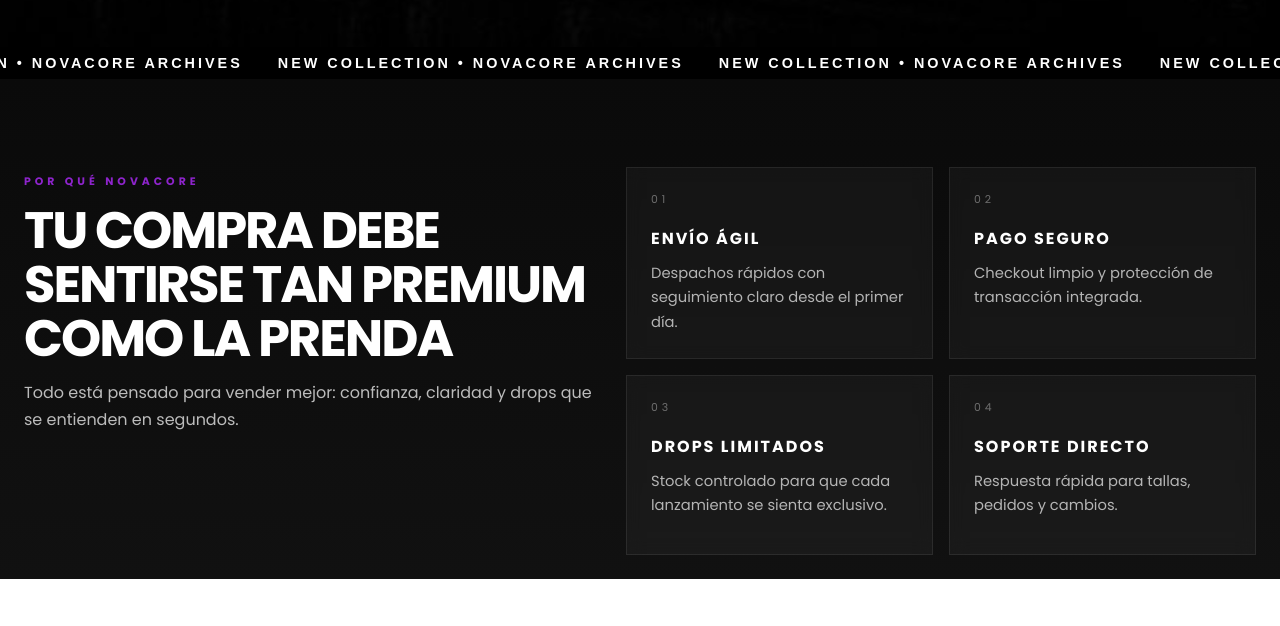
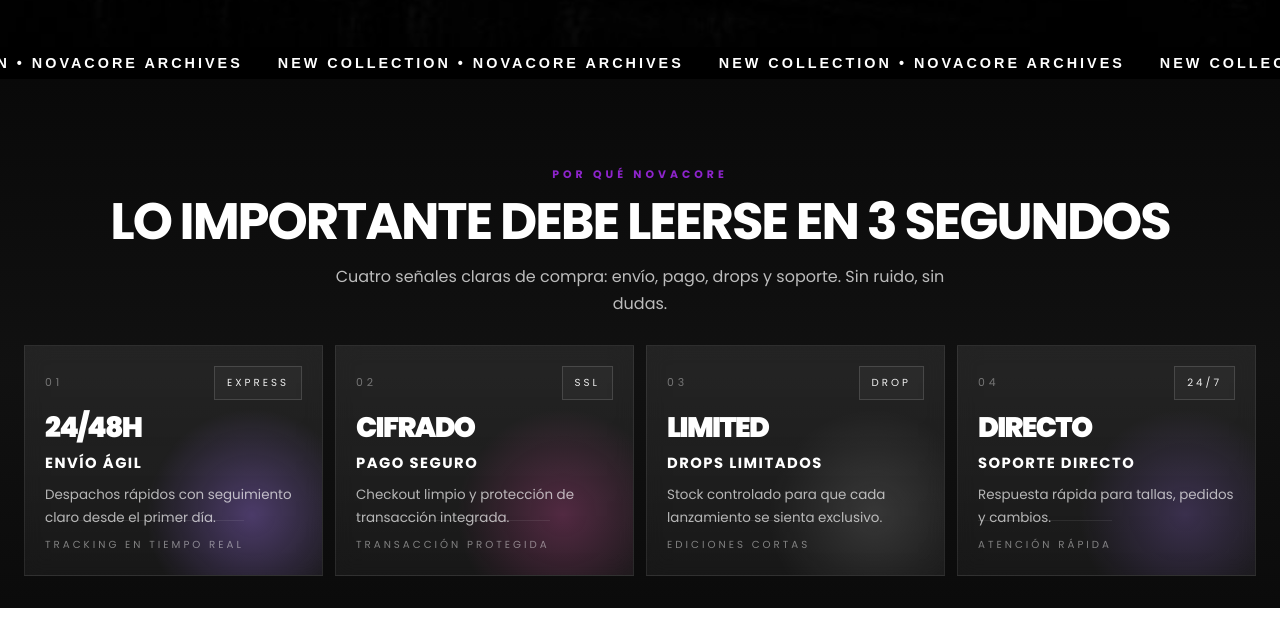
Before and after one commit to manuelamosqueraar/NovaCore, a plain HTML site: page index.html in a window 1280 px wide. Shown: the part 753-1379 px from the top of the page. Drawn offline with nearby package versions, Linux system fonts and the light colour scheme.

Commit message:
Actualizacion

```diff
--- a/index.html
+++ b/index.html
@@ -98,30 +98,50 @@
     <div class="trust-strip-grid">
         <div class="section-heading trust-strip-copy">
             <span class="section-kicker">POR QUÉ NOVACORE</span>
-            <h2>Tu compra debe sentirse tan premium como la prenda</h2>
-            <p>Todo está pensado para vender mejor: confianza, claridad y drops que se entienden en segundos.</p>
+            <h2>Lo importante debe leerse en 3 segundos</h2>
+            <p>Cuatro señales claras de compra: envío, pago, drops y soporte. Sin ruido, sin dudas.</p>
         </div>
 
         <div class="trust-strip-cards">
             <article class="trust-card">
-                <span class="trust-index">01</span>
+                <div class="trust-card-top">
+                    <span class="trust-index">01</span>
+                    <span class="trust-chip">EXPRESS</span>
+                </div>
+                <div class="trust-stat">24/48H</div>
                 <h3>Envío ágil</h3>
                 <p>Despachos rápidos con seguimiento claro desde el primer día.</p>
+                <span class="trust-foot">Tracking en tiempo real</span>
             </article>
             <article class="trust-card">
-                <span class="trust-index">02</span>
+                <div class="trust-card-top">
+                    <span class="trust-index">02</span>
+                    <span class="trust-chip">SSL</span>
+                </div>
+                <div class="trust-stat">CIFRADO</div>
                 <h3>Pago seguro</h3>
                 <p>Checkout limpio y protección de transacción integrada.</p>
+                <span class="trust-foot">Transacción protegida</span>
             </article>
             <article class="trust-card">
-                <span class="trust-index">03</span>
+                <div class="trust-card-top">
+                    <span class="trust-index">03</span>
+                    <span class="trust-chip">DROP</span>
+                </div>
+                <div class="trust-stat">LIMITED</div>
                 <h3>Drops limitados</h3>
                 <p>Stock controlado para que cada lanzamiento se sienta exclusivo.</p>
+                <span class="trust-foot">Ediciones cortas</span>
             </article>
             <article class="trust-card">
-                <span class="trust-index">04</span>
+                <div class="trust-card-top">
+                    <span class="trust-index">04</span>
+                    <span class="trust-chip">24/7</span>
+                </div>
+                <div class="trust-stat">DIRECTO</div>
                 <h3>Soporte directo</h3>
                 <p>Respuesta rápida para tallas, pedidos y cambios.</p>
+                <span class="trust-foot">Atención rápida</span>
             </article>
         </div>
     </div>
--- a/style.css
+++ b/style.css
@@ -806,8 +806,8 @@
 
 /* --- BLOQUE DE CONFIANZA / CONVERSIÓN --- */
 .trust-strip {
-    padding: 88px 0 24px;
-    background: linear-gradient(180deg, #0a0a0a 0%, #111111 100%);
+    padding: 88px 0 32px;
+    background: linear-gradient(180deg, #090909 0%, #111111 55%, #0b0b0b 100%);
     color: #ffffff;
 }
 
@@ -815,58 +815,147 @@
     width: min(var(--nc-max-width), calc(100% - 48px));
     margin: 0 auto;
     display: grid;
-    grid-template-columns: 0.95fr 1.05fr;
-    gap: 32px;
+    grid-template-columns: 1fr;
+    gap: 28px;
     align-items: start;
+}
+
+.trust-strip-copy {
+    display: flex;
+    flex-direction: column;
+    align-items: center;
+    text-align: center;
 }
 
 .trust-strip-copy p {
     color: rgba(255, 255, 255, 0.72);
     max-width: 40rem;
+    margin-left: auto;
+    margin-right: auto;
 }
 
 .trust-strip-cards {
     display: grid;
-    grid-template-columns: repeat(2, minmax(0, 1fr));
-    gap: 16px;
+    grid-template-columns: repeat(4, minmax(0, 1fr));
+    gap: 12px;
+    width: 100%;
 }
 
 .trust-card {
-    min-height: 180px;
-    padding: 24px;
+    position: relative;
+    overflow: hidden;
+    min-height: 230px;
+    padding: 20px;
     border: 1px solid rgba(255, 255, 255, 0.08);
-    background: rgba(255, 255, 255, 0.04);
-    backdrop-filter: blur(8px);
-    transition: transform 0.25s ease, border-color 0.25s ease, background 0.25s ease;
+    background:
+        linear-gradient(180deg, rgba(255, 255, 255, 0.05), rgba(255, 255, 255, 0.02)),
+        rgba(255, 255, 255, 0.03);
+    backdrop-filter: blur(10px);
+    transition: transform 0.25s ease, border-color 0.25s ease, background 0.25s ease, box-shadow 0.25s ease;
+}
+
+.trust-card::before {
+    content: "";
+    position: absolute;
+    inset: auto -40px -50px auto;
+    width: 220px;
+    height: 220px;
+    border-radius: 50%;
+    background: radial-gradient(circle, rgba(255, 255, 255, 0.10), transparent 68%);
+    pointer-events: none;
+}
+
+.trust-card:nth-child(1)::before {
+    background: radial-gradient(circle, rgba(168, 120, 255, 0.34), transparent 68%);
+}
+
+.trust-card:nth-child(2)::before {
+    background: radial-gradient(circle, rgba(255, 85, 187, 0.24), transparent 68%);
+}
+
+.trust-card:nth-child(3)::before {
+    background: radial-gradient(circle, rgba(255, 255, 255, 0.12), transparent 68%);
+}
+
+.trust-card:nth-child(4)::before {
+    background: radial-gradient(circle, rgba(168, 120, 255, 0.22), transparent 68%);
 }
 
 .trust-card:hover {
-    transform: translateY(-2px);
+    transform: translateY(-4px);
     border-color: rgba(255, 255, 255, 0.18);
-    background: rgba(255, 255, 255, 0.06);
-}
-
-.trust-card .trust-index {
-    display: block;
-    margin-bottom: 18px;
+    box-shadow: 0 24px 60px rgba(0, 0, 0, 0.25);
+}
+
+.trust-card-top {
+    display: flex;
+    align-items: center;
+    justify-content: space-between;
+    gap: 12px;
+    position: relative;
+    z-index: 1;
+}
+
+.trust-index {
     font-size: 0.68rem;
     letter-spacing: 4px;
     text-transform: uppercase;
     color: rgba(255, 255, 255, 0.38);
 }
 
+.trust-chip {
+    display: inline-flex;
+    align-items: center;
+    justify-content: center;
+    padding: 8px 12px;
+    border: 1px solid rgba(255, 255, 255, 0.14);
+    background: rgba(255, 255, 255, 0.03);
+    font-size: 0.64rem;
+    letter-spacing: 3px;
+    text-transform: uppercase;
+    color: rgba(255, 255, 255, 0.92);
+}
+
+.trust-stat {
+    position: relative;
+    z-index: 1;
+    margin-top: 14px;
+    font-size: clamp(1.45rem, 2.2vw, 2.25rem);
+    font-weight: 900;
+    letter-spacing: -0.06em;
+    line-height: 0.95;
+    text-transform: uppercase;
+}
+
 .trust-card h3 {
-    margin: 0 0 10px;
-    font-size: 1rem;
-    letter-spacing: 2px;
+    position: relative;
+    z-index: 1;
+    margin: 12px 0 0;
+    font-size: 0.92rem;
+    letter-spacing: 1.5px;
     text-transform: uppercase;
 }
 
 .trust-card p {
-    margin: 0;
+    position: relative;
+    z-index: 1;
+    margin: 10px 0 0;
     color: rgba(255, 255, 255, 0.68);
-    line-height: 1.65;
-    font-size: 0.92rem;
+    line-height: 1.7;
+    font-size: 0.84rem;
+    max-width: 24rem;
+}
+
+.trust-foot {
+    position: relative;
+    z-index: 1;
+    margin-top: auto;
+    padding-top: 16px;
+    border-top: 1px solid rgba(255, 255, 255, 0.08);
+    font-size: 0.64rem;
+    letter-spacing: 3px;
+    text-transform: uppercase;
+    color: rgba(255, 255, 255, 0.45);
 }
 
 
@@ -1298,7 +1387,7 @@
     }
 
     .trust-strip-cards {
-        grid-template-columns: repeat(2, minmax(0, 1fr));
+        grid-template-columns: 1fr;
     }
 }
 
@@ -1313,7 +1402,16 @@
     }
 
     .trust-strip-cards {
-        grid-template-columns: 1fr;
+        grid-template-columns: repeat(2, minmax(0, 1fr));
+    }
+
+    .trust-card {
+        min-height: 220px;
+        padding: 20px;
+    }
+
+    .trust-stat {
+        font-size: clamp(1.55rem, 8vw, 2.1rem);
     }
 
     .join-drop-section {
```
